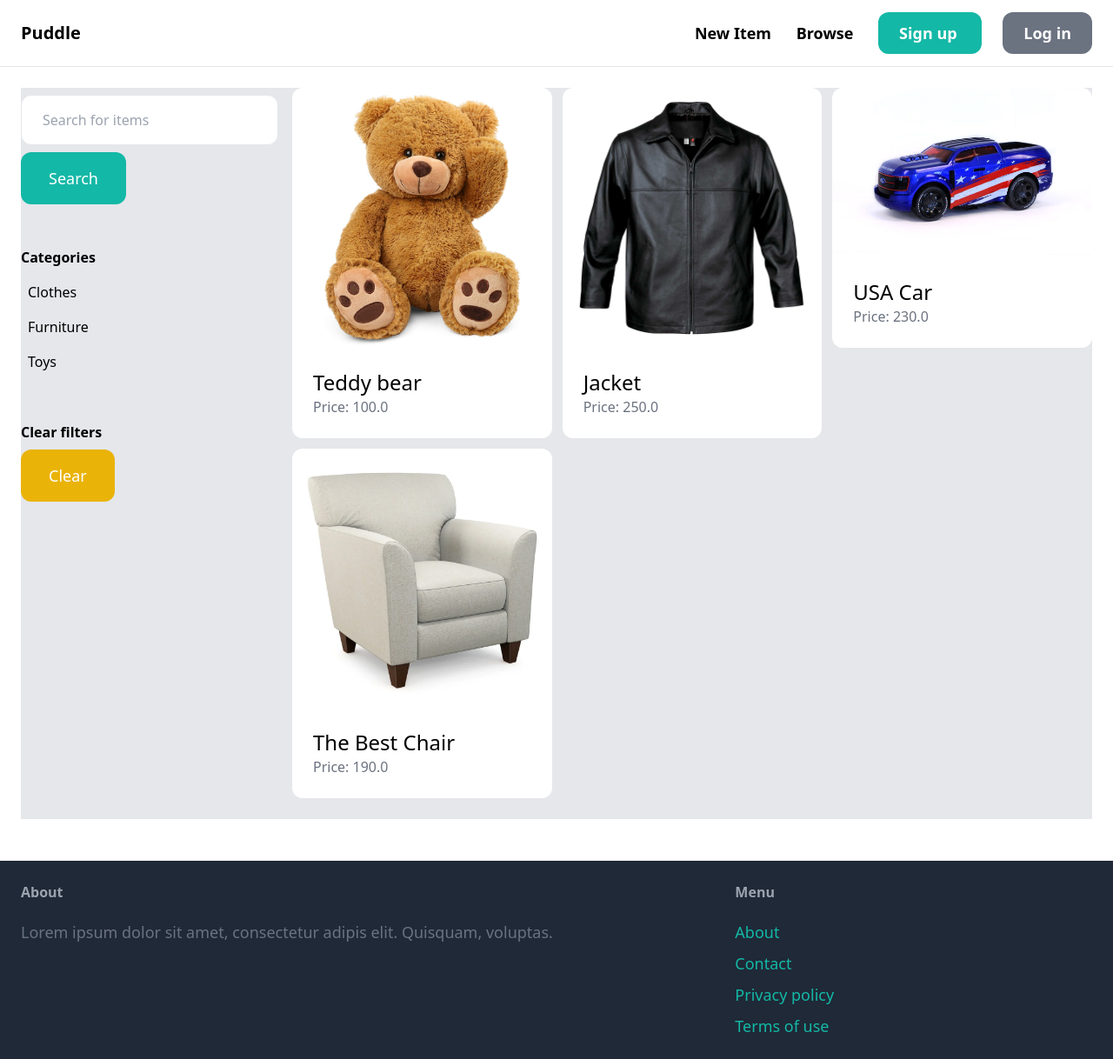
After one commit to lucasalvesb/django-marketplace, a Django app: page /items/ in a window 1280 px wide. The commit adds this page. Shown: the whole page at 87% size. Run offline with Django 4.2, Linux system fonts and the light colour scheme; data comes from the database, SQL or seed files in the repository; some libraries are stand-ins or nearby versions.

Commit message:
query implemented

```diff
--- a/puddle/core/templates/core/base.html
+++ b/puddle/core/templates/core/base.html
@@ -30,7 +30,7 @@
           New Item
         </a>
         <a
-          href="#"
+          href="{% url 'item:items' %}"
           class="text-lg font-semibold hover:text-gray-500"
         >
           Browse
--- /dev/null
+++ b/puddle/item/templates/item/items.html
@@ -0,0 +1,55 @@
+{% extends 'core/base.html' %}
+
+{% block title %} Items {% endblock %}
+
+{% block content %}
+    <div class="pb-6 grid grid-cols-4 gap-4 bg-gray-200">
+      <div class="col-span-1">
+          <form method="GET" action="{% url 'item:items' %}">
+            <input name="query" class="w-full mt-2 py-4 px-6 border rounded-xl" type="text" value="{{ query }}" placeholder="Search for items" />
+
+            <button class="mt-2 py-4 px-8 text-lg bg-teal-500 text-white rounded-xl"> Search </button>
+          </form>
+
+          <hr class="my-6">
+          <p class="font-semibold"> Categories </p>
+
+          <ul class="mt-2">
+            {% for category in categories %}
+              <li class="py-2 px-2 rounded-xl {% if category.id == category_id %} bg-gray-300 {% endif %}">
+                <a href="{% url 'item:items' %}?query={{ query }}&category={{ category.id }}"> {{ category.name }} </a>
+              </li>
+            {% endfor %}
+          <ul>
+
+          <hr class="my-6">
+          <p class="font-semibold"> Clear filters </p>
+
+          <ul>
+            <li> <a href="{% url 'item:items' %}" class="mt-2 py-4 px-8 inline-block bg-yellow-500 text-lg rounded-xl text-white"> Clear </a> </li>
+          </ul>
+      </div>
+
+      <div class="col-span-3">
+        <div class="grid grid-cols-3 gap-3">
+    {% for item in items %}
+    <div>
+      <a href="{% url 'item:detail' item.id %}">
+        <div>
+          <img
+            src="{{ item.image.url }}"
+            class="rounded-t-xl"
+          />
+        </div>
+
+        <div class="p-6 bg-white rounded-b-xl">
+          <h2 class="text-2xl">{{ item.name }}</h2>
+          <p class="text-gray-500">Price: {{ item.price }}</p>
+        </div>
+      </a>
+    </div>
+    {% endfor %}
+  </div>
+      </div>
+    </div>
+{% endblock %}
--- a/puddle/item/urls.py
+++ b/puddle/item/urls.py
@@ -5,6 +5,7 @@ from . import views
 app_name = 'item'
 
 urlpatterns = [
+    path('', views.items, name='items'),
     path('new/', views.new, name='new'),
     path('<int:pk>/', views.detail, name='detail'),
     path('<int:pk>/edit/', views.edit, name='edit'),
--- a/puddle/item/views.py
+++ b/puddle/item/views.py
@@ -1,9 +1,24 @@
 from django.contrib.auth.decorators import login_required
+from django.db.models import Q
 from django.shortcuts import get_object_or_404, render, redirect
 
 from .forms import EditItemForm, NewItemForm
+from .models import Category, Item
 
-from .models import Item
+def items(request):
+    query = request.GET.get('query', '')
+    category_id = request.GET.get('category', 0)
+    categories = Category.objects.all()
+    items = Item.objects.filter(is_sold=False)
+
+    if category_id:
+        items = items.filter(category_id=category_id)
+
+    if query:
+        items = items.filter(Q(name__icontains=query) | Q(description__icontains=query))
+
+    return render(request, 'item/items.html', {'items': items, 'query': query, 'categories': categories, 'category_id': int(category_id)})
+
 
 def detail(request, pk):
     item = get_object_or_404(Item, pk=pk)
```
